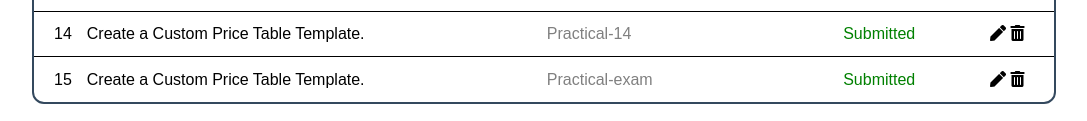
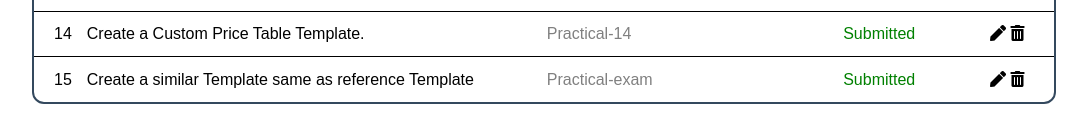
Before and after one commit to jainnishkarsh18/GLA_FULL_STACK, a plain HTML site: page index.html in a window 1280 px wide. Shown: the part 757-878 px from the top of the page, without its empty margins (96-1183 px from the left). Drawn offline with Linux system fonts and the light colour scheme.

Commit message:
Practical Exam

```diff
--- a/index.html
+++ b/index.html
@@ -335,7 +335,7 @@
                 </tr>
                 <tr>
                     <td>15</td>
-                    <td>Create a Custom Price Table Template.</td>
+                    <td>Create a similar Template same as reference Template</td>
                     <td>
                         <a href="./pages/Practical exam/index.html" target="_blank">Practical-exam</a>
                     </td>
```
